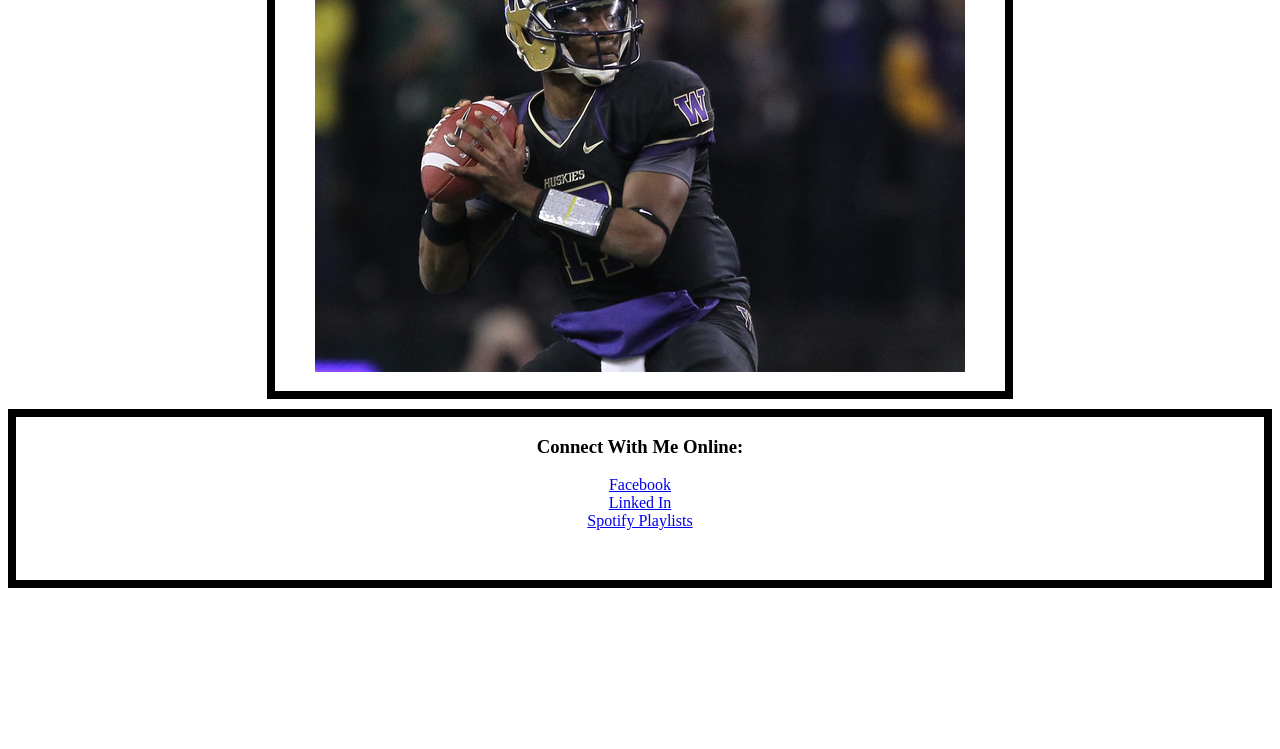
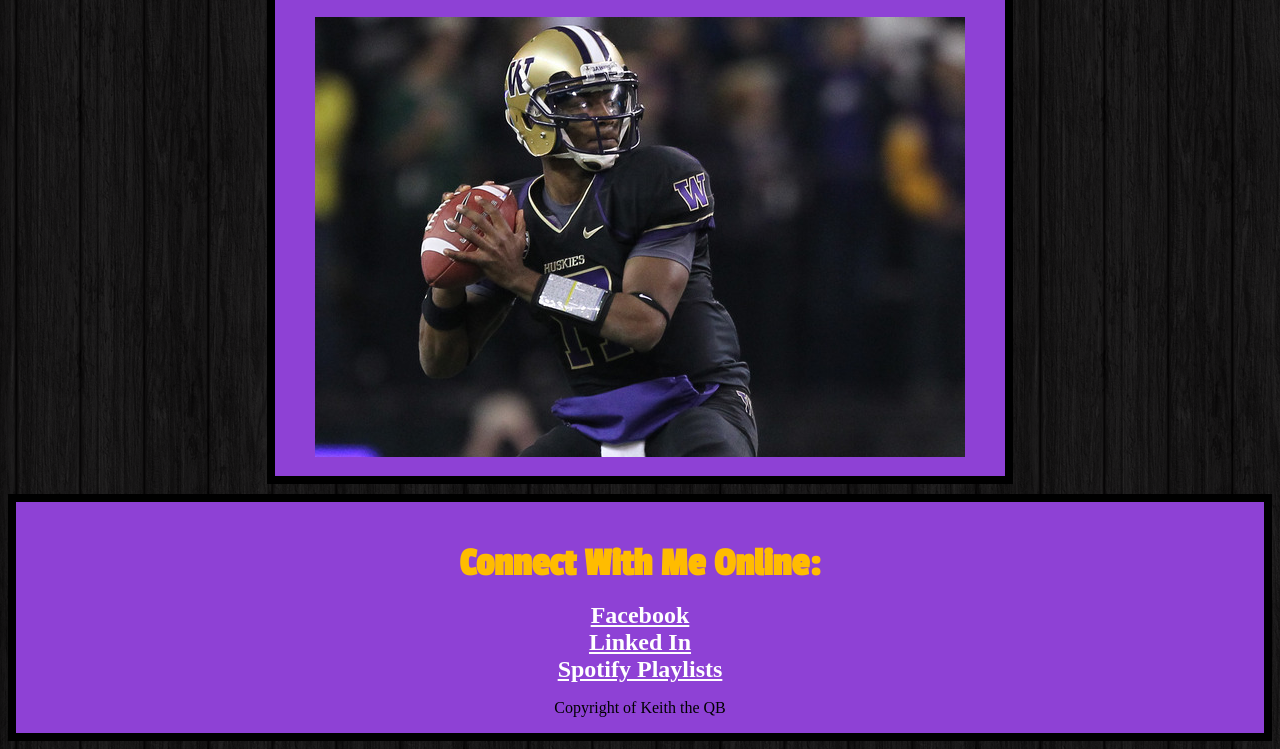
Before and after one commit to anusha4-1565212/anusha4-1565212.github.io, a plain HTML site: page introToCss.html in a window 1280 px wide. Shown: the part 662-1411 px from the top of the page. Before the commit the page ends 1258 px from the top, so only its background shows below. Drawn offline with Linux system fonts and the light colour scheme.

Commit message:
Add files via upload

```diff
--- a/test.css
+++ b/test.css
@@ -39,13 +39,29 @@
 	border: solid 8px black;
 	text-align: center;
 }
+
 ul {
 	list-style-type: none;
 	padding-left: 0px;
 }
 
-p {
+h3 {
+	color: #FFBC00;
+	font-size: 40px;
+	font-family: "Passion One";
+	margin-bottom: 0px;
+}
 
+div {
+	background-color: #8E41D5;
+}
+
+body {
+	background-image: url('dark_wood.png');
+}
+
+a {
 	color: white;
-	font-family: "Arial";
+	font-weight: bold;
+	font-size: 24px;
 }
```
Also changed, not shown: dark_wood.png (added).
